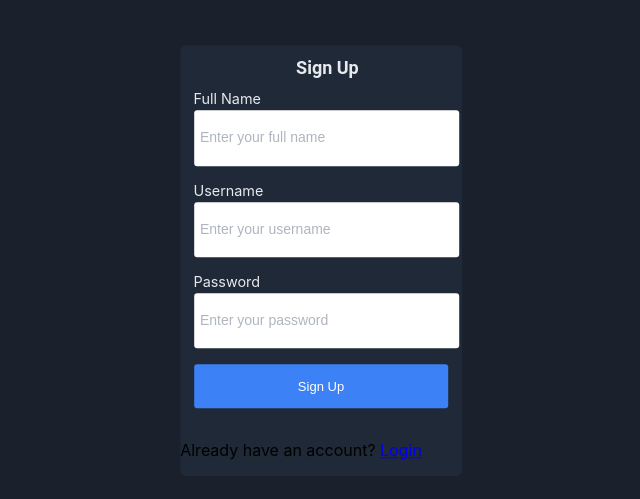
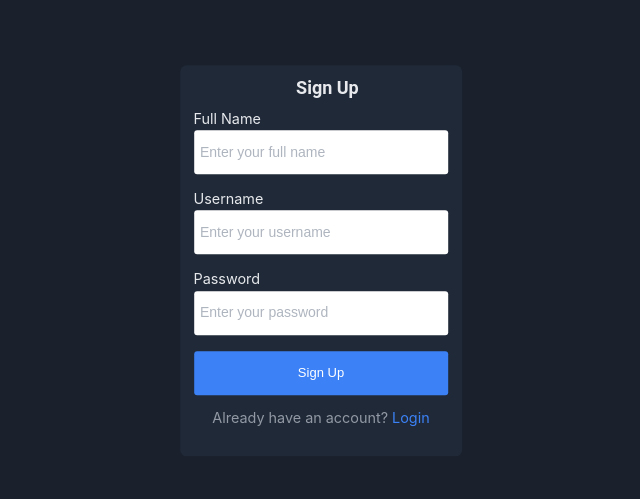
Before and after one commit to Baha-Alawneh/Villages-Management-System, a React (Create React App) app: page /signup in a window 1280 px wide. Shown: the part 139-638 px from the top of the page, without its empty margins (319-959 px from the left). Built offline with nearby package versions, Linux system fonts and the light colour scheme.

Commit message:
refactor

```diff
--- a/src/pages/login/login.js
+++ b/src/pages/login/login.js
@@ -71,7 +71,7 @@ const LoginForm = () => {
                 </div>
                 <p className="already-register">
                     Already have an account?{" "}
-                    <Link to="/signup">SignUp</Link>
+                    <Link className="link" to="/signup">SignUp</Link>
                 </p>
             </div>
         </div>
--- a/src/pages/signup/register.css
+++ b/src/pages/signup/register.css
@@ -1,49 +1,47 @@
-
-:root{
-    --main2-color:#1f2937;
-    --secondee-color:#1a202c;
-    --text2-color:#e7e9ed;
-    --prompt2-color:#9299a5;
-    --click2-color:#3c82f6;
+:root {
+    --main-color: #1f2937;
+    --secondary-color: #1a202c;
+    --text-color: #e7e9ed;
+    --prompt-color: #9299a5;
+    --click-color: #3c82f6;
 }
 
 
-/* *{
+
+.inner-container-register, .outer-container-register, .btn-register, input, label {
+
     -webkit-box-sizing: border-box;
     -moz-box-sizing: border-box;
     box-sizing: border-box;
+}
 
-} */
-
-.outer-container-register{
-    background-color: var(--secondee-color);
+.outer-container-register {
+    background-color: var(--secondary-color);
     height: 100vh;
     position: relative;
-
 }
 
-.inner-container-register{
-    position:absolute;
+.inner-container-register {
+    position: absolute;
     top: 50%;
     left: 50%;
     transform: translate(-50%, -50%);
     width: 22%;
-    background-color: var(--main2-color);
+    background-color: var(--main-color);
     border-radius: 0.5vw;
 }
-.inner-container-register h1{
 
-    color: var(--text2-color);
+.inner-container-register h1 {
+    color: var(--text-color);
     font-family: "Roboto", sans-serif;
     font-weight: 600;
     font-style: normal;
-    font-size:large;
+    font-size: large;
     text-align: center;
-
 }
 
-.inner-container-register label{
-    color: var(--text2-color);
+.inner-container-register label {
+    color: var(--text-color);
     display: block;
     font-size: 0.9rem;
     margin-bottom: 0.2rem;
@@ -51,26 +49,29 @@
     padding-left: 4.7%;
 }
 
-.inner-container-register input{
+.inner-container-register input {
     height: 5.5vh;
     padding: 2%;
     margin-bottom: 2vh;
-width:90%;
+    width: 90%;
     margin-left: 5%;
     border-radius: 3px;
     font-weight: normal;
-outline-offset:0lh;
+    outline-offset: 0;
     border: none;
     outline: none;
 }
-.inner-container-register input:focus{
-outline: 2px solid var(--click2-color);
+
+.inner-container-register input:focus {
+    outline: 2px solid var(--click-color);
 }
+
 .inner-container-register input::placeholder {
     color: #9ba3af;
     font-size: 14px;
     opacity: 0.8;
 }
+
 .btn-register {
     background-color: #3c82f6;
     color: white;
@@ -82,15 +83,15 @@ outline: 2px solid var(--click2-color);
     cursor: pointer;
 }
 
-.already-register{
-    color: var(--prompt2-color);
+.already-register {
+    color: var(--prompt-color);
     text-align: center;
     font-size: 0.9rem;
     position: relative;
     bottom: 2vh;
+}
 
-}
-.already-register a {
-    color: var(--click2-color);
+.already-register .link {
+    color: var(--click-color);
     text-decoration: none;
 }
--- a/src/pages/signup/signup.js
+++ b/src/pages/signup/signup.js
@@ -94,9 +94,9 @@ const SignUp = () => {
           onClick={handleSignUp}
         />
         {error && <p>Error: {error.message}</p>}
-         <p>
+         <p className="already-register">
           Already have an account?{" "}
-          <Link to="/login">Login</Link>
+          <Link className="link" to="/login">Login</Link>
         </p>
       </div>
     </div>
```
Lines whose indentation alone changed are shown as unchanged.
